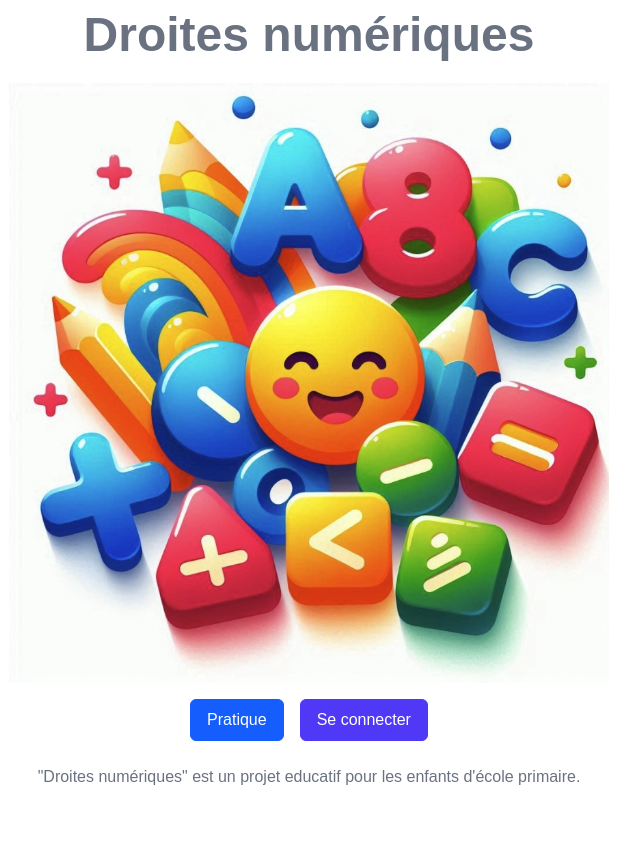
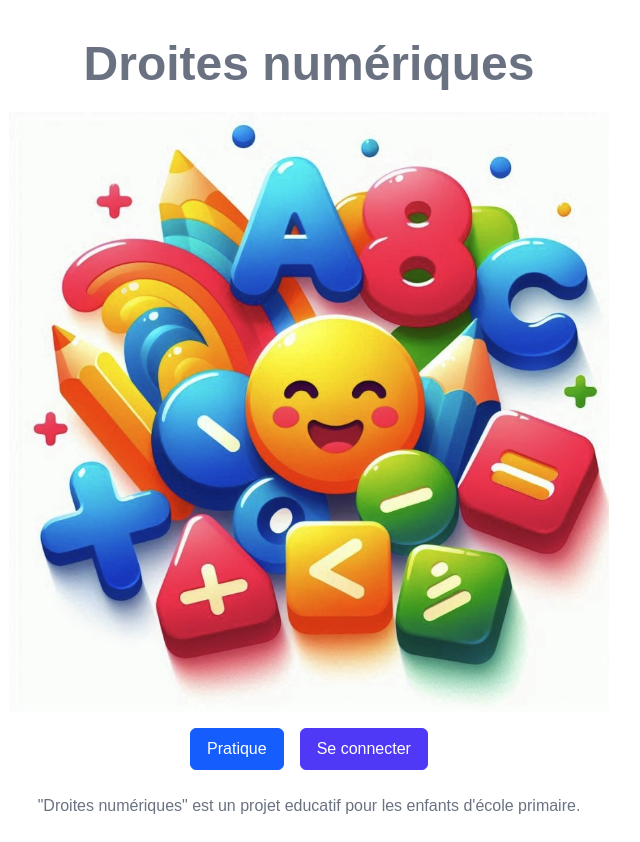
Before and after one commit to TheRealByteraver/projetmireille, a Next.js app: page / in a window 1280 px wide. Shown: the whole page, without its empty margins (331-971 px from the left). Before the commit the page ends 813 px from the top, so only its background shows below. Built offline with nearby package versions, Linux system fonts and the light colour scheme.

Commit message:
landing page css fixes

```diff
--- a/components/pages/LandingPage.tsx
+++ b/components/pages/LandingPage.tsx
@@ -12,11 +12,14 @@ const LandingPage = (): React.JSX.Element => {
   const [user, setCurrentUser] = useCurrentUser();
 
   return (
-    <div className="flex h-full w-full flex-col items-center justify-center p-4">
+    <div className="flex h-full flex-col justify-around p-4">
+      <div className="flex flex-col items-center">
         <h1 className="my-6 text-center text-5xl font-bold text-gray-500">Droites numériques</h1>
-      <div className="flex w-full flex-col items-center">
+
         {/* original size: 878x878 */}
         <Image src="/home.jpg" width={600} height={600} alt="Project logo" loading="eager" />
+
+        <div className="flex w-full flex-col items-center">
           <div className="mt-4 flex w-full flex-col gap-4 sm:w-auto sm:flex-row">
             {user && (
               <Button onClick={() => router.push('/dashboard')} color="blue">
@@ -43,6 +46,7 @@ const LandingPage = (): React.JSX.Element => {
           </p>
         </div>
       </div>
+    </div>
   );
 };
 
```
Lines whose indentation alone changed are shown as unchanged.
